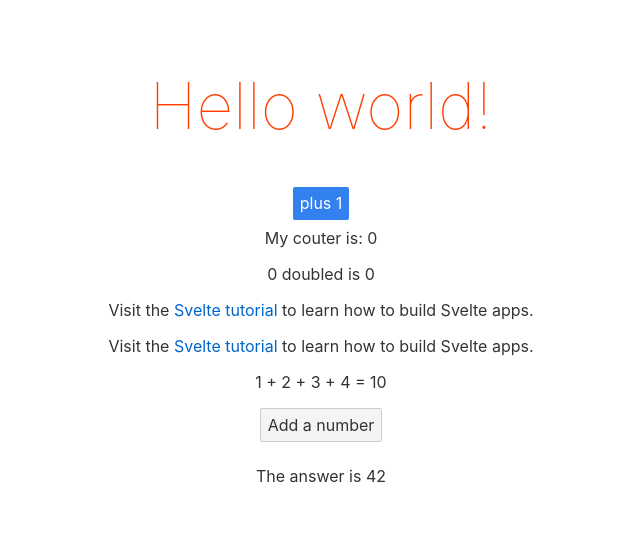
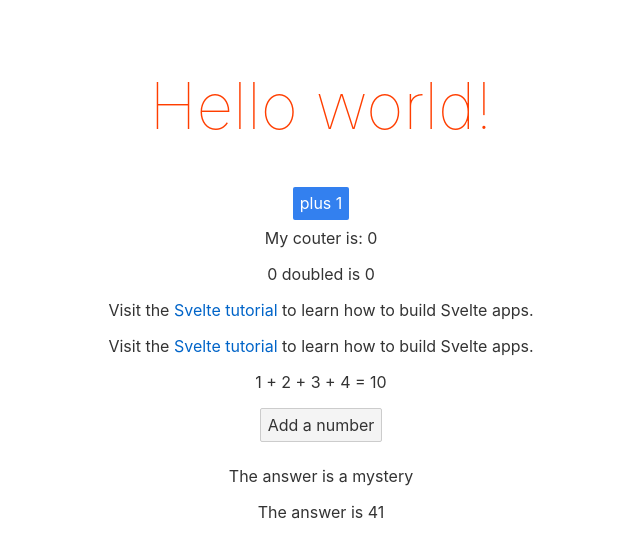
Before and after one commit to tankred/svelte-lab, a Svelte app: page / in a window 1280 px wide. Shown: the top 556 px of the page, without its empty margins (319-959 px from the left). Built offline with nearby package versions, Linux system fonts and the light colour scheme.

Commit message:
Nested with default values
	modified:   CHANGELOG.md
	modified:   src/App.svelte
	modified:   src/Nested.svelte

```diff
--- a/src/App.svelte
+++ b/src/App.svelte
@@ -11,7 +11,8 @@
 	<p>Visit the <a href="https://svelte.dev/tutorial">Svelte tutorial</a> to learn how to build Svelte apps.</p>
 	<p>Visit the <a href="https://svelte.dev/tutorial">Svelte tutorial</a> to learn how to build Svelte apps.</p>
 	<Updatearrays />
-	<Nested answer={42}/>
+	<Nested />
+	<Nested answer={41} />
 </main>
 
 <style>
--- a/src/Nested.svelte
+++ b/src/Nested.svelte
@@ -1,5 +1,5 @@
 <script>
-  export let answer;
+  export let answer = 'a mystery';
 </script>
 
 <p>The answer is {answer}</p>
```
Also changed, not shown: 1 other file (tests, documents, lock files or other folders).
